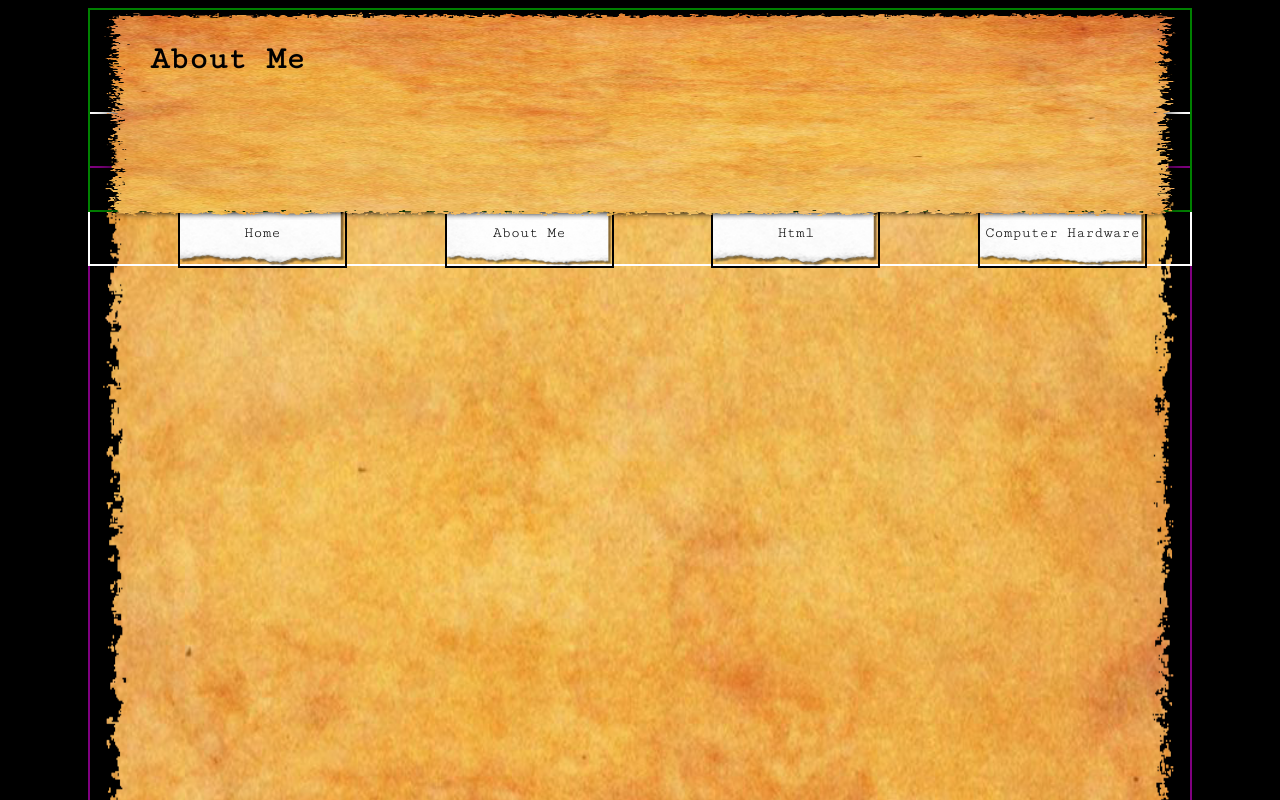
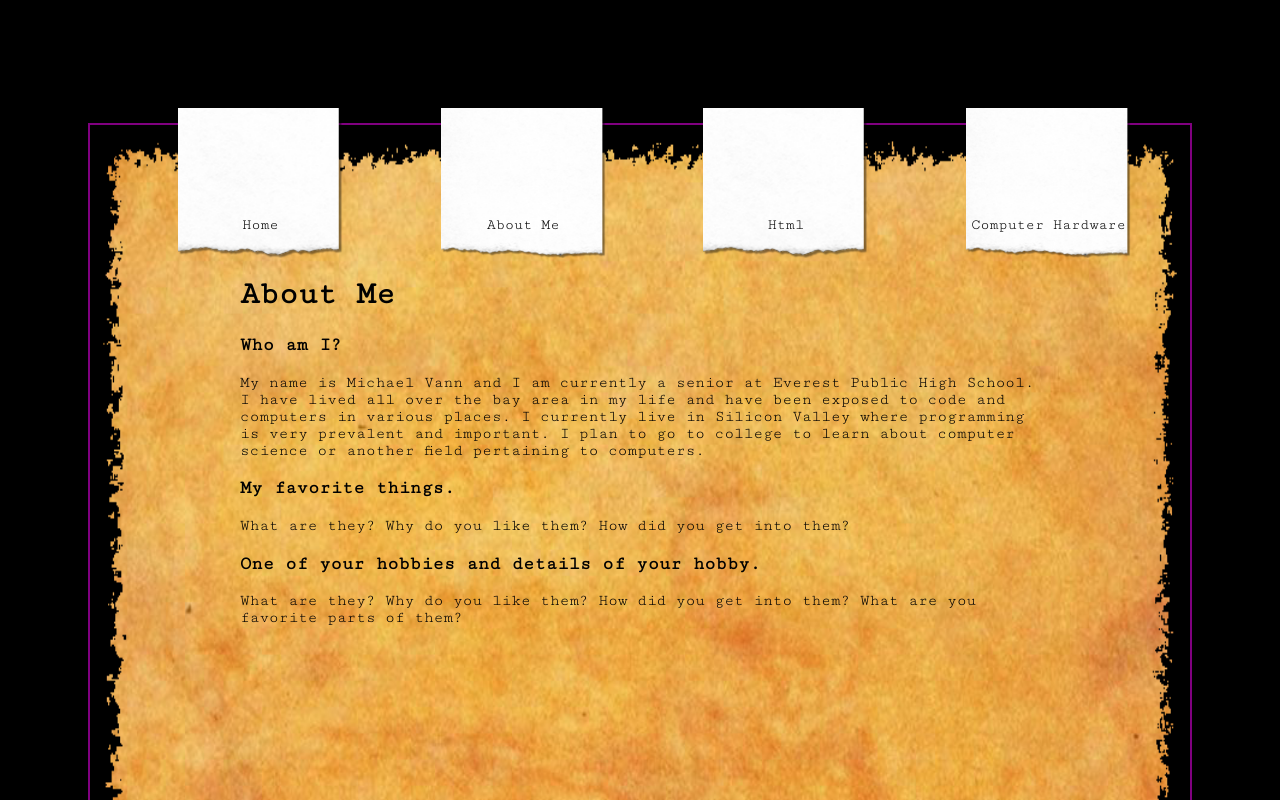
Before and after one commit to everestps/michael, a plain HTML site: page aboutMe.html in a window 1280 px wide. Shown: the top 800 px of the page. Drawn offline with Linux system fonts and the light colour scheme; a script that the page names is missing.

Commit message:
making changes

```diff
--- a/aboutMe.html
+++ b/aboutMe.html
@@ -39,7 +39,7 @@
     </a>
   </div>
   <div id="mainBody">
-    <img src="parchment.png" />
+    <!--<img src="parchment.png" />-->
     <div id="mainBodyInner">
       <h1>About Me</h1>
       <h3>Who am I?</h3>
--- a/parchment.css
+++ b/parchment.css
@@ -13,8 +13,8 @@ body {
   z-index: 30;
   position: relative;
   margin: auto auto;
-  /*visibility: hidden;*/
-  border: 2px solid green;
+  visibility: hidden;
+  /*border: 2px solid green;*/
 }
 
 #header > h1 {
@@ -38,7 +38,7 @@ body {
   top: -100px;
   margin: auto auto;
   /*background-color: #fff;*/
-  border: 2px solid white;
+  /*border: 2px solid white;*/
 }
 
 .tab {
@@ -46,7 +46,7 @@ body {
   height: 100%;
   margin: auto auto auto 8%;
   display: inline-block;
-  border: 2px solid black;
+  /*border: 2px solid black;*/
   transition: transform .5s;
 }
 
@@ -81,10 +81,10 @@ body {
   height: 1000px;
   background-image: url('parchment180.png');
   background-size: 100% 100%;
-  z-index: -10;
+  /*z-index: -10;*/
   position: relative;
   margin: auto auto;
-  top: -200px;
+  top: -235px;
   border: 2px solid purple;
 }
 
@@ -97,8 +97,8 @@ body {
 #mainBodyInner {
   width: 800px;
   height: 800px;
-  border: 2px solid red;
-  z-index: 75;
+  /*border: 2px solid red;*/
+  /*z-index: 75;*/
   position: relative;
   top: 130px;
   left: 150px;
```
Also changed, not shown: computerHardware.html (+1 -1 lines), htmlPage.html (+1 -1 lines), index.html (indentation only).
